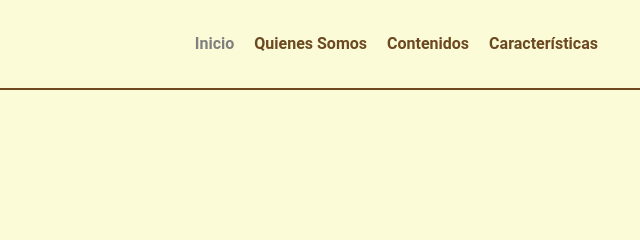
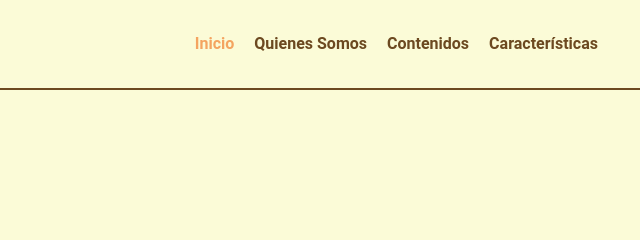
Before and after one commit to Brirosman/Outfitter, a plain HTML site: page index.html in a window 1280 px wide. In both pictures the pointer is over the link "Inicio". Shown: the top 240 px of the page, 640-1280 px from the left. Drawn offline with nearby package versions, Linux system fonts and the light colour scheme.

Commit message:
Button hover Nav bar

```diff
--- a/index.css
+++ b/index.css
@@ -78,7 +78,7 @@ header a{
 }
 
 header a:hover{
-    color: gray;
+    color: sandybrown;
 }
 
 #inicio .container{
```
